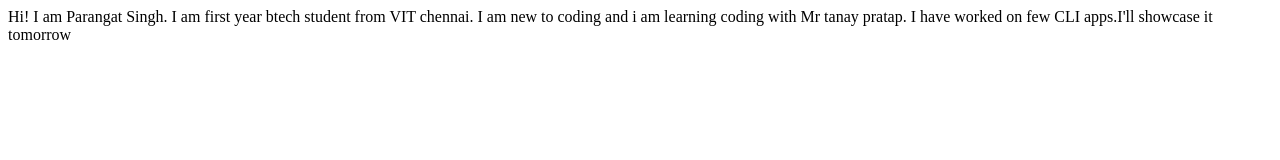
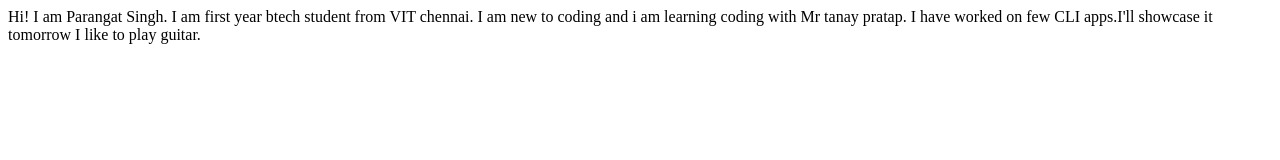
Before and after one commit to ParangatSingh/Parangat-singh-portfolio, a plain HTML site: page index.html in a window 1280 px wide. Drawn offline with Linux system fonts and the light colour scheme.

Commit message:
update:interests

```diff
--- a/index.html
+++ b/index.html
@@ -10,5 +10,6 @@
     I am first year btech student from VIT chennai.
     I am new to coding and i am learning coding with Mr tanay pratap.
     I have worked on few CLI apps.I'll showcase it tomorrow
+    I like to play guitar.
 </body>
 </html>
```
